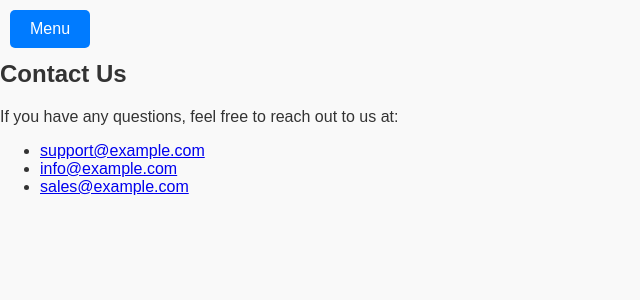
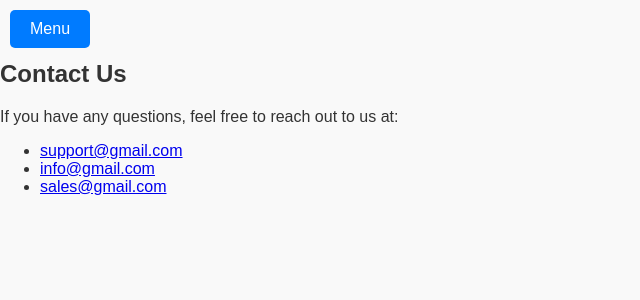
Before and after one commit to khking435/workout-tracker, a React (Create React App) app: page /contact in a window 1280 px wide. Shown: the top 300 px of the page, without its empty margins (0-640 px from the left). Built offline with nearby package versions, Linux system fonts and the light colour scheme.

Commit message:
contact-us

```diff
--- a/src/pages/Contact.jsx
+++ b/src/pages/Contact.jsx
@@ -7,13 +7,13 @@ const ContactUs = () => {
             <p>If you have any questions, feel free to reach out to us at:</p>
             <ul>
                 <li>
-                    <a href="mailto:support@example.com">support@example.com</a>
+                    <a href="FitFusion:support@gmail.com">support@gmail.com</a>
                 </li>
                 <li>
-                    <a href="mailto:info@example.com">info@example.com</a>
+                    <a href="FitFusion:info@gmail.com">info@gmail.com</a>
                 </li>
                 <li>
-                    <a href="mailto:sales@example.com">sales@example.com</a>
+                    <a href="FitFusion:gmail@example.com">sales@gmail.com</a>
                 </li>
             </ul>
         </div>
```
